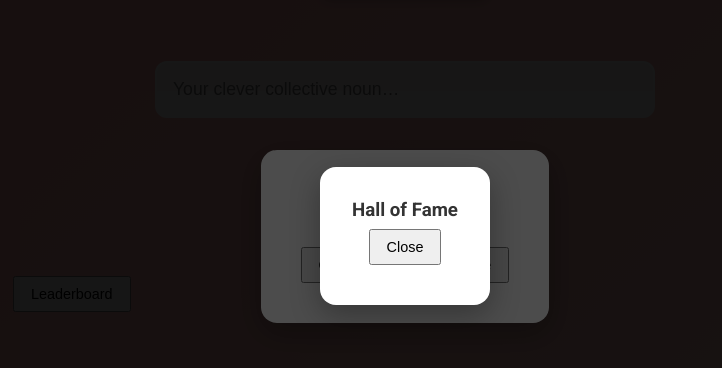
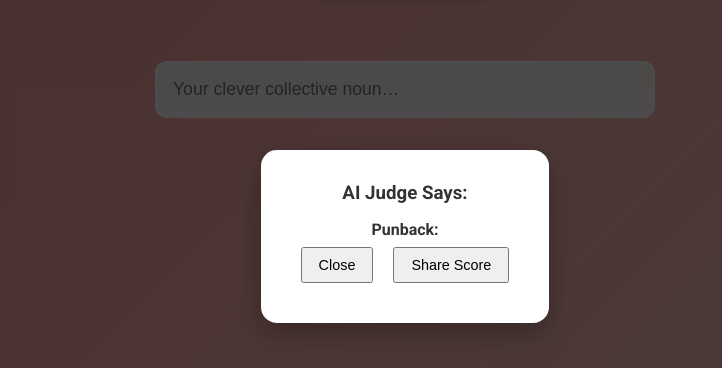
Before and after one commit to adrianthread/Gaggle-game, a plain HTML site: page index.html in a window 1280 px wide. Shown: the part 164-532 px from the top of the page, without its empty margins (235-957 px from the left). Drawn offline with Linux system fonts and the light colour scheme.

Commit message:
Remove Leaderboard from Index

```diff
--- a/index.html
+++ b/index.html
@@ -21,10 +21,6 @@
       <button id="submitBtn" class="big-btn">Submit Answer</button>
     </div>
 
-    <div class="footer">
-      <button id="leaderboardBtn" class="small-btn">Leaderboard</button>
-    </div>
-
     <!-- Result Modal -->
     <div id="resultModal" class="modal hidden">
       <div class="modal-content">
@@ -37,14 +33,6 @@
       </div>
     </div>
 
-    <!-- Leaderboard Modal -->
-    <div id="leaderboardModal" class="modal hidden">
-      <div class="modal-content">
-        <h3>Hall of Fame</h3>
-        <ol id="lbList"></ol>
-        <button id="closeLb" class="small-btn">Close</button>
-      </div>
-    </div>
   </main>
 
   <script src="script.js"></script>
```
